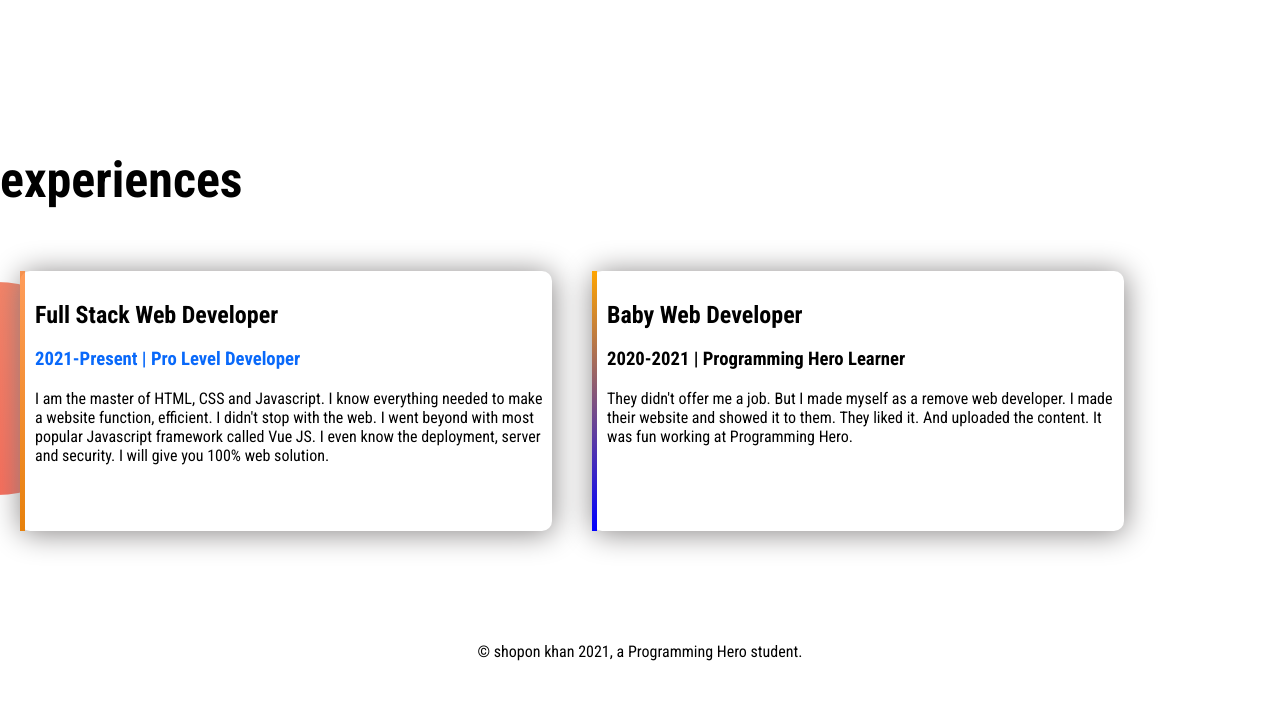
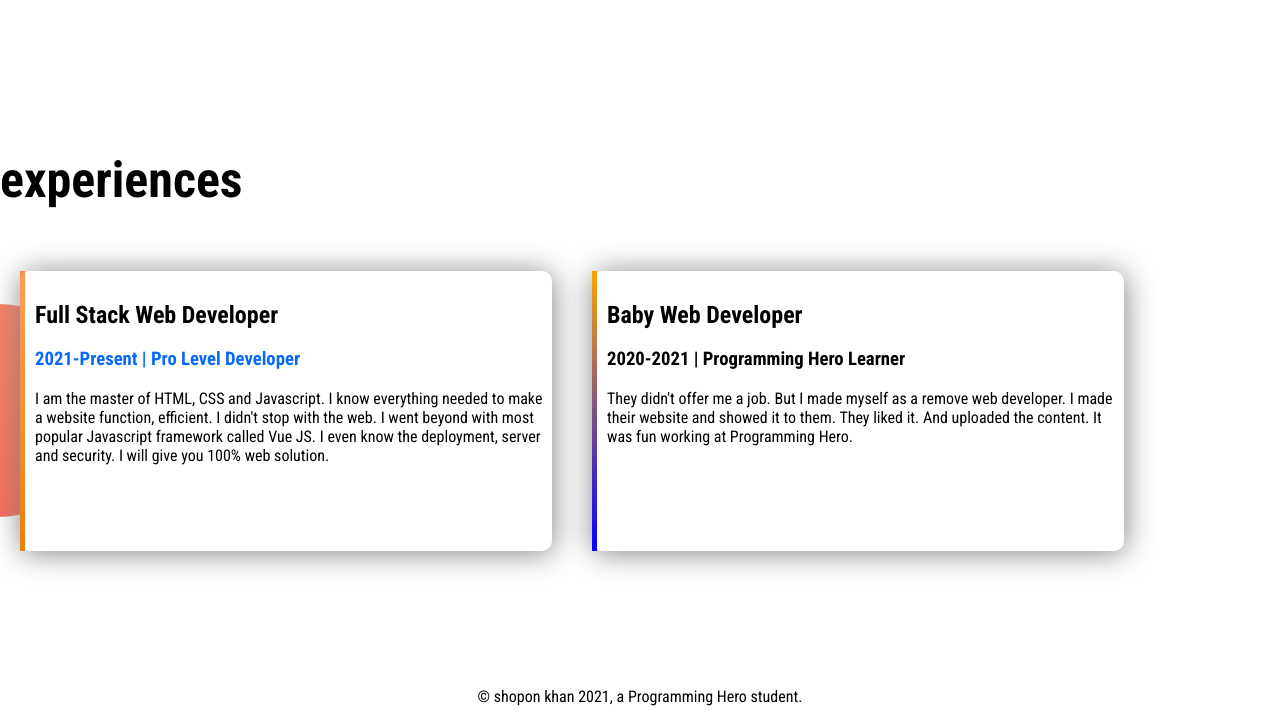
Before and after one commit to shopon-khan/developer-portfolio, a plain HTML site: page index.html in a window 1280 px wide. Shown: the part 1110-1832 px from the top of the page. Before the commit the page ends 1787 px from the top, so only its background shows below. Drawn offline with Linux system fonts and the light colour scheme.

Commit message:
full secion change

```diff
--- a/style.css
+++ b/style.css
@@ -57,7 +57,7 @@ h1{
 }
 .experience{
     display: flex;
-    padding-bottom: 75px;
+    padding-bottom: 100px;
 
 }
 .full{
@@ -69,7 +69,7 @@ h1{
     border-radius: 10px;
     box-shadow: 1px 2px 30px #858282 ;
     padding-right:5px;
-    padding-bottom: 200px;
+    padding-bottom: 220px;
 }
 .h2-rightz{
     padding-left: 20px;
```
